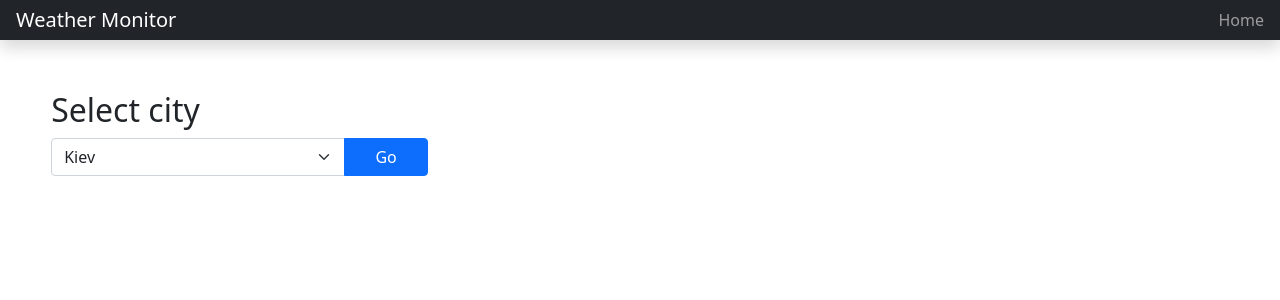
After one commit to Polinden/TempLog4School, a Django app: page /select/ in a window 1280 px wide. The commit adds this page. Shown: the top 300 px of the page. Run offline with Django 3.2, Linux system fonts and the light colour scheme; the visitor is signed in with stand-in values (Sample User, id 1).

```diff
--- a/code/project1/settings.py
+++ b/code/project1/settings.py
@@ -22,6 +22,7 @@ BASE_DIR = Path(__file__).resolve().parent.parent
 
 # SECURITY WARNING: keep the secret key used in production secret!
 SECRET_KEY = 'django-insecure-_gdh&&2rq_=4-wn$0%1#@1$ss81y@$huxvjo&fs2uk94kc3po('
+PSQL_IP = os.environ['PS_IP']
 PSQL_PASS = os.environ['PS_PASS']
 
 # SECURITY WARNING: don't run with debug turned on in production!
@@ -100,7 +101,7 @@ DATABASES = {
         'NAME': 'postgres',
         'USER': 'postgres',
         'PASSWORD': PSQL_PASS,
-        'HOST': '172.18.0.3',
+        'HOST': PSQL_IP,
         'PORT': '5432',
     },
 }
--- /dev/null
+++ b/code/project1/templates/select.html
@@ -0,0 +1,69 @@
+<!doctype html>
+<html lang="en">
+	<head>
+		<meta charset="utf-8">
+		<meta name="viewport" content="width=device-width, initial-scale=1, shrink-to-fit=no">
+		<title>Weather Monitor</title>
+		<link href="https://cdn.jsdelivr.net/npm/bootstrap@5.1.3/dist/css/bootstrap.min.css" rel="stylesheet" integrity="sha384-1BmE4kWBq78iYhFldvKuhfTAU6auU8tT94WrHftjDbrCEXSU1oBoqyl2QvZ6jIW3" crossorigin="anonymous">
+		<style>
+.navbar .navbar-toggler {
+	top: .25rem;
+	right: 1rem;
+}
+
+		 .container-fluid {
+			 padding: 4%
+		 }
+		 button {
+		 	padding-left: 30px !important;
+			padding-right: 30px !important;
+		 }
+
+		</style>
+	</head>
+	<body>
+		<header class="navbar navbar-dark sticky-top bg-dark flex-md-nowrap p-0 shadow">
+			<a class="navbar-brand col-md-3 col-lg-2 me-0 px-3" href="/">Weather Monitor</a>
+			<button class="navbar-toggler position-absolute d-md-none collapsed" type="button" data-bs-toggle="collapse" data-bs-target="#sidebarMenu" aria-controls="sidebarMenu" aria-expanded="false" aria-label="Toggle navigation">
+				<span class="navbar-toggler-icon"></span>
+			</button>
+			<div class="w-100"></div>
+			<div class="navbar-nav">
+				<div class="nav-item text-nowrap">
+					<a class="nav-link px-3" href="/">Home</a>
+				</div>
+			</div>
+		</header>
+
+		<div class="container-fluid">
+			<div class="row">
+				<div class="col-xl-4 col-lg-5 col-md-6">
+					<h2>Select city</h2>
+
+					<div class="input-group">
+						<select class="form-select" id="inputGroupSelect04" aria-label="Example select with button addon">
+							<option value="Kiev" selected>Kiev</option>
+							<option value="Moscow">Moscow</option>
+							<option value="Brusyliv">Brusilov</option>
+						</select>
+						<button class="btn btn-primary" onclick="myFunction()" type="button">Go</button>
+					</div>
+
+				</div>
+			</div>
+		</div>
+
+
+
+</body>
+
+<script>
+function myFunction() {
+
+var select = document.getElementById('inputGroupSelect04');
+var value = select.options[select.selectedIndex].value;
+window.location=window.location.protocol + "//" + window.location.host +'/?c='+value;
+}
+</script>
+
+</html>
--- a/code/project1/urls.py
+++ b/code/project1/urls.py
@@ -22,5 +22,6 @@ from . import views
 urlpatterns = [
     path('admin/', admin.site.urls),
     path('', views.index, name='index'),
+    path('select/', views.select, name='select'),
     path('accounts/', include('django.contrib.auth.urls'))
 ]
--- a/code/project1/views.py
+++ b/code/project1/views.py
@@ -7,6 +7,7 @@ from django.views.decorators.cache import cache_page
 from django.views.decorators.vary import vary_on_cookie
 from django.core.cache.backends.base import DEFAULT_TIMEOUT
 from django.http import HttpResponseRedirect
+from django.contrib.auth.decorators import login_required
 from django.utils import timezone
 import json
 import datetime
@@ -66,7 +67,10 @@ def index(request):
         return HttpResponseRedirect("404.html")
 
 
-
+###city select
+@login_required
+def select(request):
+    return render(request, 'select.html', {})
 
 
 ###errors handlers
```
Also changed, not shown: code/project1/templates/index.html (+1 -1 lines), 2 other files.
